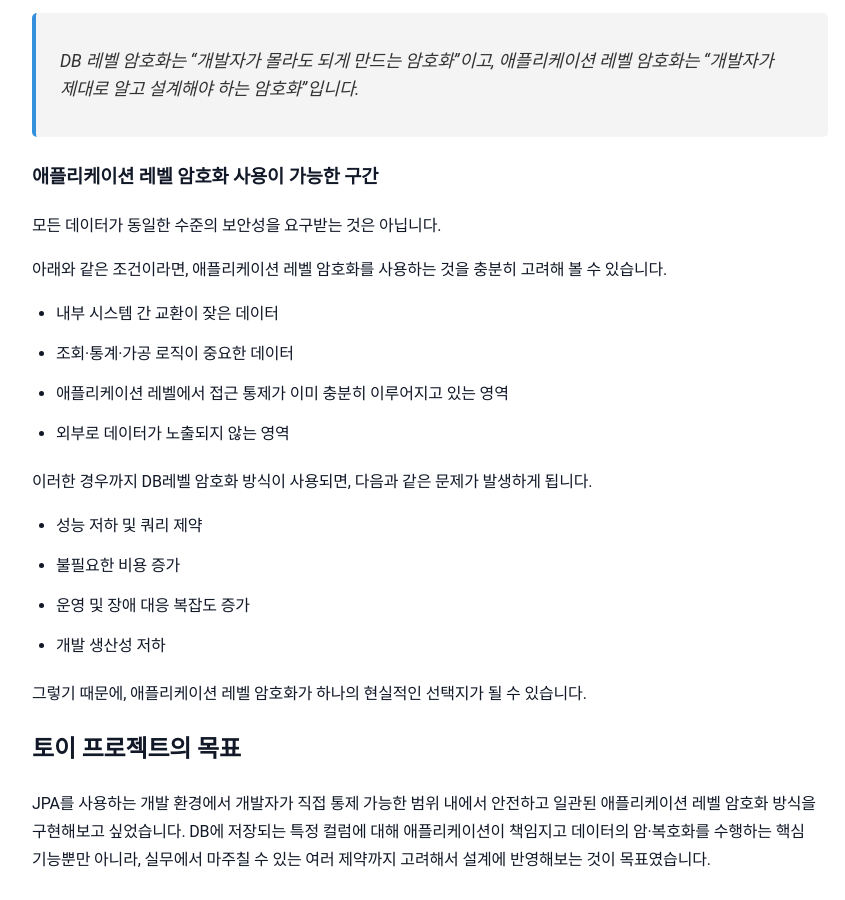
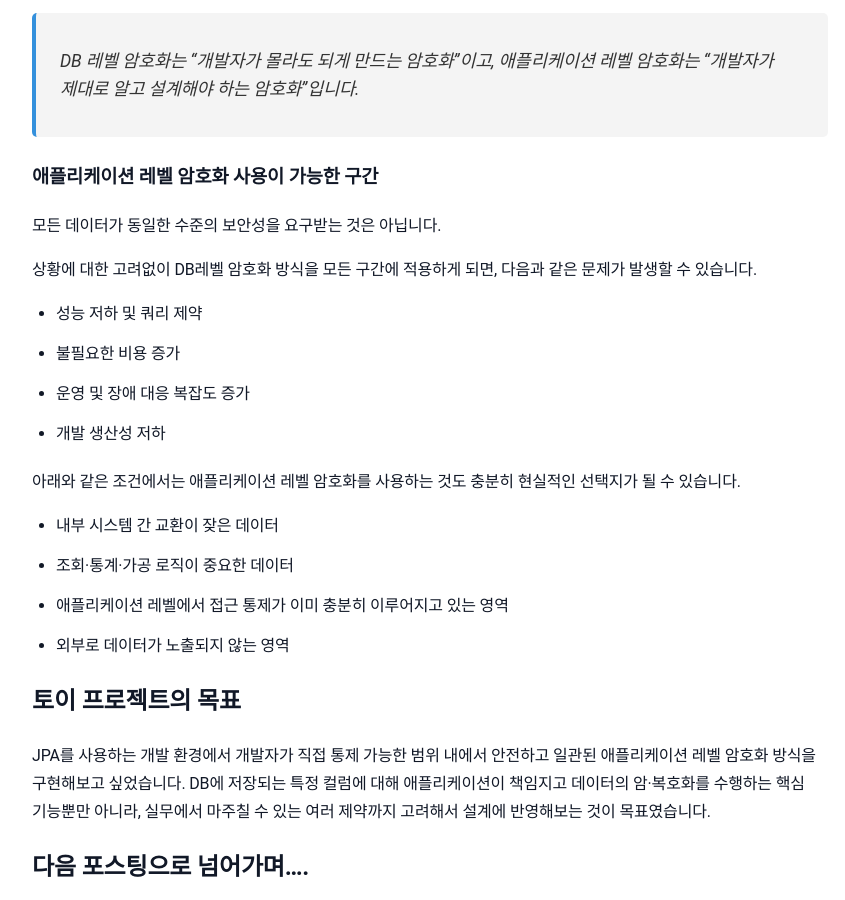
Before and after one commit to sanghoon-lee/sanghoon-lee.github.io, a Jekyll site: the page built from _posts/2026-01-24-JPACryptoConverter.md, in a window 1280 px wide and 900 px high, scrolled down 2100 px. Shown: the whole window, without its empty margins (210-1055 px from the left). Built offline with Jekyll 4.4.1, drawn with Linux system fonts in a browser that asks for light colours; nearby versions of some CDN libraries; comment, search, counter and statistics services are not loaded.

Commit message:
JPA Crypto Converter 토이프로젝트 포스팅 추가

```diff
--- a/_posts/2026-01-24-JPACryptoConverter.md
+++ b/_posts/2026-01-24-JPACryptoConverter.md
@@ -61,21 +61,19 @@ DB 레벨 암호화와 애플리케이션 레벨 암호화의 차이는 다음
 
 모든 데이터가 동일한 수준의 보안성을 요구받는 것은 아닙니다.
 
-아래와 같은 조건이라면, 애플리케이션 레벨 암호화를 사용하는 것을 충분히 고려해 볼 수 있습니다.
-
-* 내부 시스템 간 교환이 잦은 데이터
-* 조회·통계·가공 로직이 중요한 데이터
-* 애플리케이션 레벨에서 접근 통제가 이미 충분히 이루어지고 있는 영역
-* 외부로 데이터가 노출되지 않는 영역
-
-이러한 경우까지 DB레벨 암호화 방식이 사용되면, 다음과 같은 문제가 발생하게 됩니다.
+상황에 대한 고려없이 DB레벨 암호화 방식을 모든 구간에 적용하게 되면, 다음과 같은 문제가 발생할 수 있습니다.
 
 * 성능 저하 및 쿼리 제약
 * 불필요한 비용 증가
 * 운영 및 장애 대응 복잡도 증가
 * 개발 생산성 저하
 
-그렇기 때문에, 애플리케이션 레벨 암호화가 하나의 현실적인 선택지가 될 수 있습니다.
+아래와 같은 조건에서는 애플리케이션 레벨 암호화를 사용하는 것도 충분히 현실적인 선택지가 될 수 있습니다.
+
+* 내부 시스템 간 교환이 잦은 데이터
+* 조회·통계·가공 로직이 중요한 데이터
+* 애플리케이션 레벨에서 접근 통제가 이미 충분히 이루어지고 있는 영역
+* 외부로 데이터가 노출되지 않는 영역
 
 ## 토이 프로젝트의 목표
 
```
